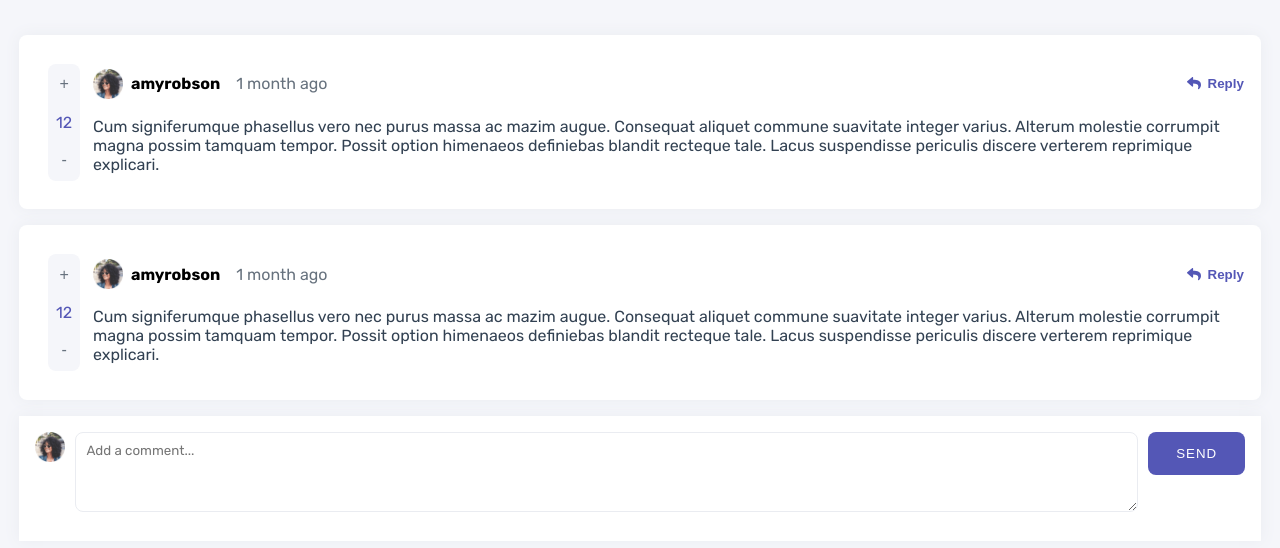
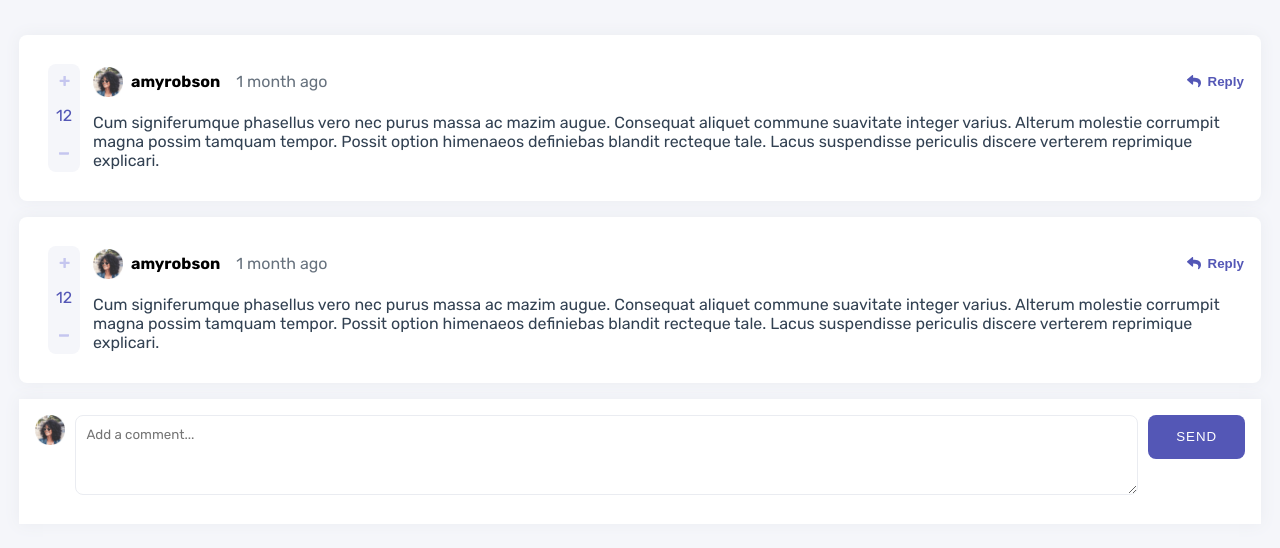
Before and after one commit to SquirrelloDev/interactive-comments, a React (Create React App) app: page / in a window 1280 px wide. Shown: the top 548 px of the page. Built offline with nearby package versions, Linux system fonts and the light colour scheme.

Commit message:
Changed the signs from text "icons" to svg icons

```diff
--- a/src/components/Vote/Vote.js
+++ b/src/components/Vote/Vote.js
@@ -1,11 +1,12 @@
 import classes from "../../sass/components/Vote.module.scss";
-
+import plusIcon from "../../images/icon-plus.svg";
+import minusIcon from "../../images/icon-minus.svg";
 const Vote = () => {
   return (
       <div className={classes.vote}>
-          <button className={classes.vote__btn}>+</button>
+          <button className={classes.vote__btn}><img src={plusIcon} alt={"Upvote icon"}/></button>
           <div className={classes.vote__score}><span>12</span></div>
-          <button className={classes.vote__btn}>-</button>
+          <button className={classes.vote__btn}><img src={minusIcon} alt={"Downvote icon"}/></button>
       </div>
   )
 }
--- a/src/sass/components/Vote.module.scss
+++ b/src/sass/components/Vote.module.scss
@@ -10,11 +10,13 @@
   &__btn{
     padding: .65em;
     background: none;
-    font-size: $standard;
     border: 1px solid transparent;
     overflow: hidden;
     color: $grayish-blue;
     cursor: pointer;
+    &:last-child{
+      padding-bottom: 1em;
+    }
   }
   &__score{
     padding: .5em;
```
